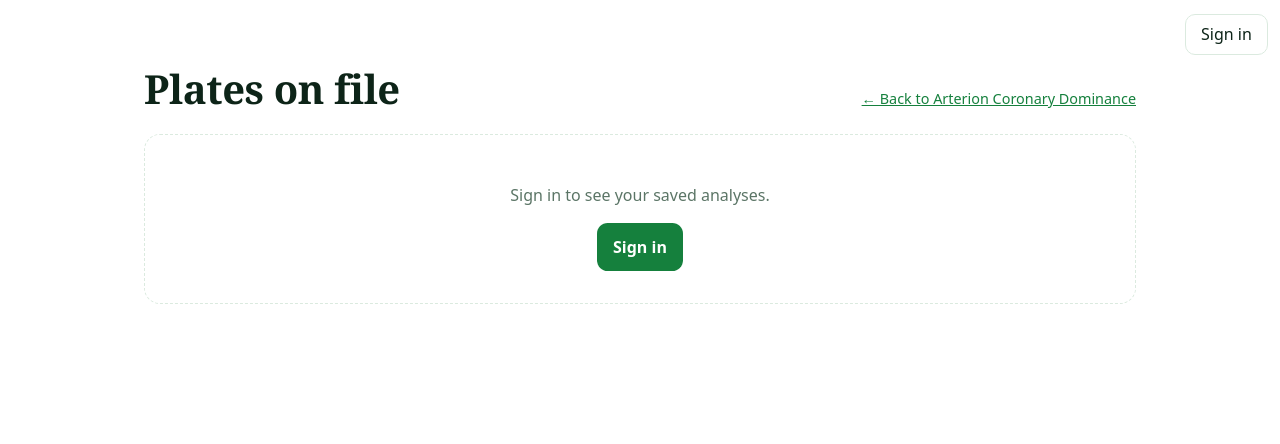
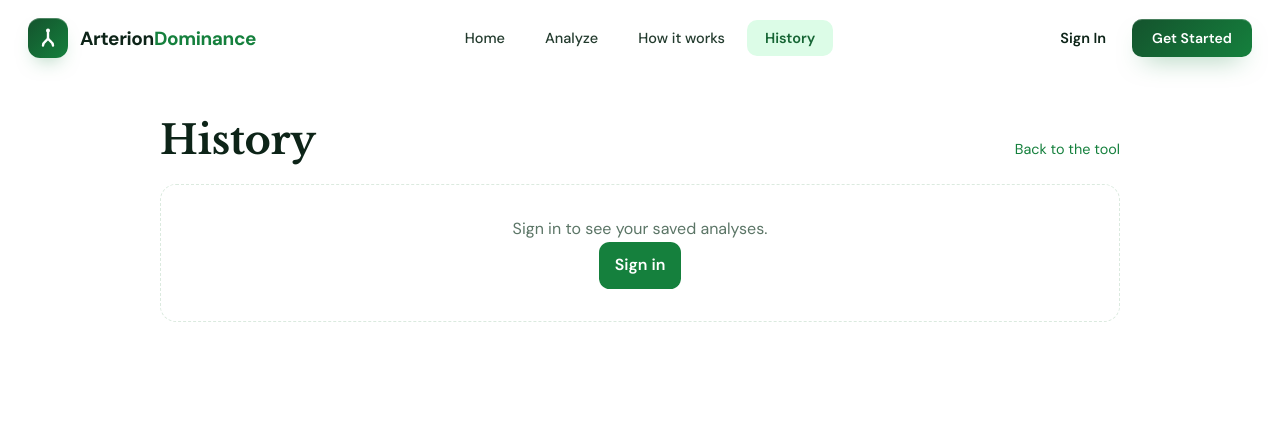
Before and after one commit to kartikpagariya25/arterion-coronary-dominance, a plain HTML site: page frontend/history.html in a window 1280 px wide. Drawn offline with nearby package versions, Linux system fonts and the light colour scheme; a web font is replaced by a local one.

Commit message:
Rebuild the history page with the new navigation

```diff
--- a/frontend/history.html
+++ b/frontend/history.html
@@ -3,28 +3,45 @@
 <head>
 <meta charset="UTF-8">
 <meta name="viewport" content="width=device-width, initial-scale=1">
-<title>Plates on file - Arterion Coronary Dominance</title>
+<title>History - Arterion Coronary Dominance</title>
 <meta name="robots" content="noindex">
+<link rel="icon" type="image/svg+xml" href="assets/favicon.svg">
+<link rel="manifest" href="site.webmanifest">
 <link rel="preconnect" href="https://fonts.googleapis.com">
 <link rel="preconnect" href="https://fonts.gstatic.com" crossorigin>
-<link href="https://fonts.googleapis.com/css2?family=Albert+Sans:wght@400;500;600;700&family=Sora:wght@500;600;700;800&display=swap" rel="stylesheet">
+<link href="https://fonts.googleapis.com/css2?family=Libre+Baskerville:ital,wght@0,400;0,700;1,400;1,700&family=DM+Sans:wght@400;500;600;700&family=Spline+Sans+Mono:wght@400;500&display=swap" rel="stylesheet">
+<link rel="stylesheet" href="https://cdn.jsdelivr.net/npm/@phosphor-icons/web@2.1.1/src/bold/style.css">
+<link rel="stylesheet" href="css/theme.css">
+<link rel="stylesheet" href="css/landing.css">
 <link rel="stylesheet" href="css/account-theme.css">
-<link rel="stylesheet" href="css/fx.css">
 <link rel="stylesheet" href="css/account.css">
+<script>if(!(window.matchMedia&&matchMedia('(prefers-reduced-motion: reduce)').matches))document.documentElement.classList.add('lp-anim')</script>
 </head>
-<body class="acc-body">
-<noscript><p style="padding:1rem">This page needs JavaScript.</p></noscript>
-<main class="acc-page">
+<body class="acc-body lp-body">
+<div class="lp-progress" aria-hidden="true"></div>
+<header class="lp-nav">
+  <div class="lp-nav-in">
+    <a class="lp-brand" href="index.html#top" aria-label="Arterion Coronary Dominance"><span class="lp-logo"><svg viewBox="0 0 24 24" aria-hidden="true"><path d="M12 5v6.5c0 3.6-5 3.4-5 8m5-8c0 3.6 5 3.4 5 8" stroke="#fff" stroke-width="2.4" fill="none" stroke-linecap="round"/><circle cx="12" cy="4.4" r="2" fill="#fff"/></svg></span><b>Arterion<span>Dominance</span></b></a>
+    <nav class="lp-pills"><a href="index.html#top">Home</a><a href="index.html#analyze">Analyze</a><a href="index.html#how">How it works</a><a class="on" href="history.html">History</a></nav>
+    <div class="lp-actions"><div id="acc-slot"></div><a class="lp-btn lp-btn-primary lp-btn-sm" href="index.html#analyze">Get Started</a></div>
+    <button class="lp-burger" aria-label="Menu" aria-expanded="false" aria-controls="lp-menu"><i class="ph-bold ph-list" aria-hidden="true"></i></button>
+  </div>
+  <div class="lp-menu" id="lp-menu"><a href="index.html#top">Home</a><a href="index.html#analyze">Analyze</a><a href="index.html#how">How it works</a><a href="history.html">History</a><a href="history.html">History</a><button class="acc-signin" data-acc-open>Sign In</button><a class="lp-btn lp-btn-primary" href="index.html#analyze">Get Started</a></div>
+</header>
+<main class="acc-page" id="main">
   <header>
-    <h1>Plates on file</h1>
-    <a class="back" href="index.html">← Back to Arterion Coronary Dominance</a>
+    <h1>History</h1>
+    <a class="back" href="index.html">Back to the tool</a>
   </header>
   <div id="acc-root" aria-live="polite"></div>
 </main>
+<script src="https://cdnjs.cloudflare.com/ajax/libs/gsap/3.12.5/gsap.min.js"></script>
+<script src="https://cdnjs.cloudflare.com/ajax/libs/gsap/3.12.5/ScrollTrigger.min.js"></script>
+<script src="https://cdn.jsdelivr.net/npm/motion@11.18.2/dist/motion.js"></script>
 <script src="js/config.js"></script>
 <script src="js/account-config.js"></script>
 <script src="js/auth.js"></script>
-<script src="js/fx.js"></script>
 <script src="js/history.js"></script>
+<script src="js/landing.js"></script>
 </body>
 </html>
```
